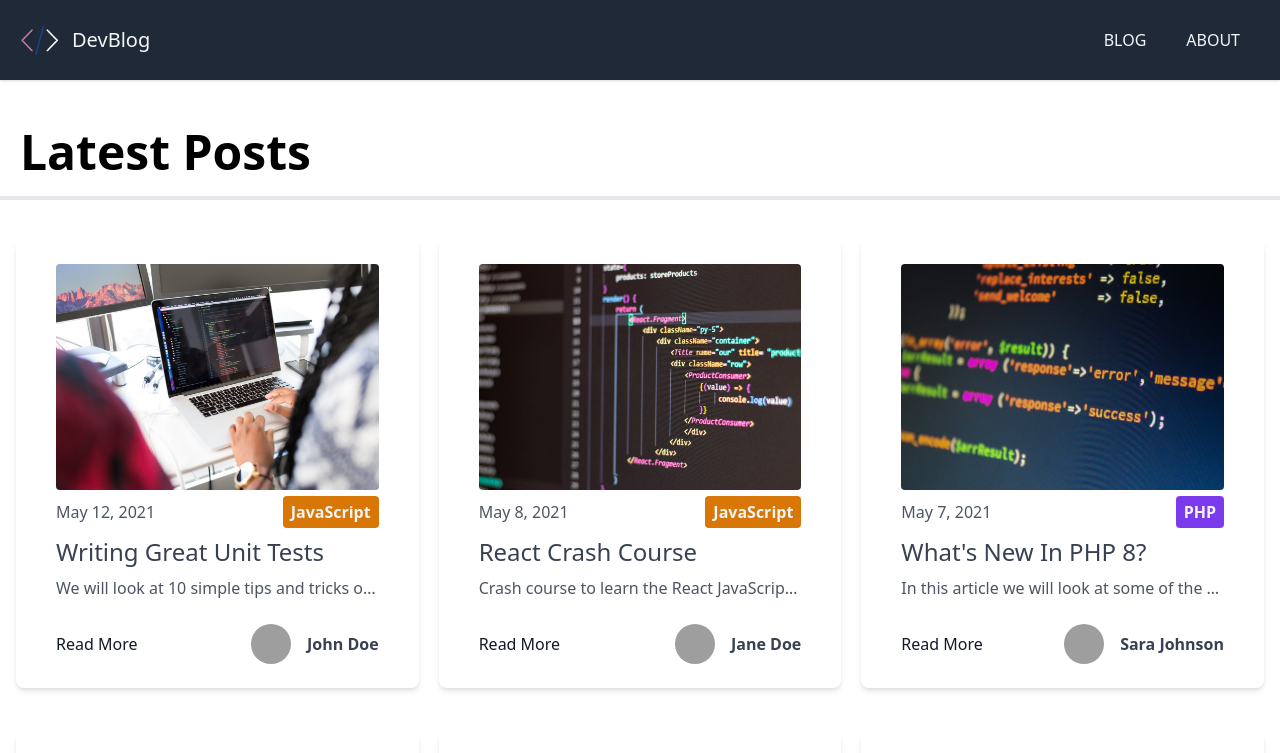
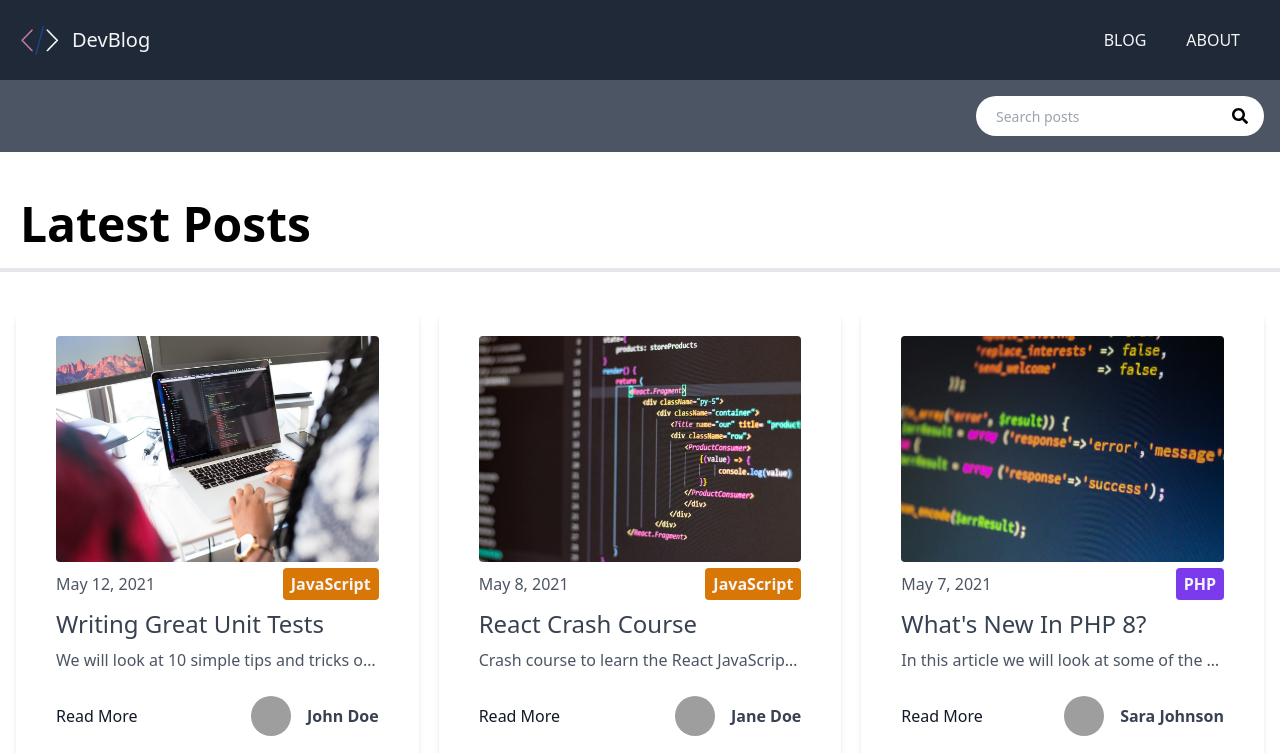
Before and after one commit to a-Bokhari118/dev-blog, a Next.js app: page / in a window 1280 px wide. Shown: the top 753 px of the page. Built offline with nearby package versions, Linux system fonts and the light colour scheme; grey boxes are pictures that could not be loaded.

Commit message:
:hammer: Search Component

```diff
--- a/components/Layout.js
+++ b/components/Layout.js
@@ -1,5 +1,6 @@
 import Head from 'next/head';
 import Header from './Header';
+import Search from './Search';
 const Layout = ({ title, children, keywords, description }) => {
   return (
     <div>
@@ -10,6 +11,7 @@
         <link rel="icon" href="/favacon.ico" />
       </Head>
       <Header />
+      <Search />
       <main className="container mx-auto my-7">{children}</main>
     </div>
   );
--- /dev/null
+++ b/components/Search.js
@@ -0,0 +1,29 @@
+import { useState, useEffect } from 'react';
+import { FaSearch } from 'react-icons/fa';
+
+const Search = () => {
+  const [searchTerm, setSearchTerm] = useState('');
+  const [searchResults, setSearchResults] = useState([]);
+  return (
+    <div className="relative bg-gray-600 p-4">
+      <div className="container mx-auto flex items-center justify-center md:justify-end">
+        <div className="relative text-gray-600 w-72">
+          <form>
+            <input
+              type="search"
+              name="search"
+              id="search"
+              className="bg-white h-10 px-5 pr-10 rounded-full text-sm focus:outline-none w-72"
+              placeholder="Search posts"
+              value={searchTerm}
+              onChange={(e) => setSearchTerm(e.target.value)}
+            />
+            <FaSearch className="absolute top-0 right-0 text-black mt-3 mr-4 cursor-pointer" />
+          </form>
+        </div>
+      </div>
+    </div>
+  );
+};
+
+export default Search;
--- a/package.json
+++ b/package.json
@@ -13,7 +13,8 @@
     "marked": "^3.0.8",
     "next": "12.0.1",
     "react": "17.0.2",
-    "react-dom": "17.0.2"
+    "react-dom": "17.0.2",
+    "react-icons": "^4.3.1"
   },
   "devDependencies": {
     "autoprefixer": "^10.3.7",
```
Also changed, not shown: 1 other file (tests, documents, lock files or other folders).
